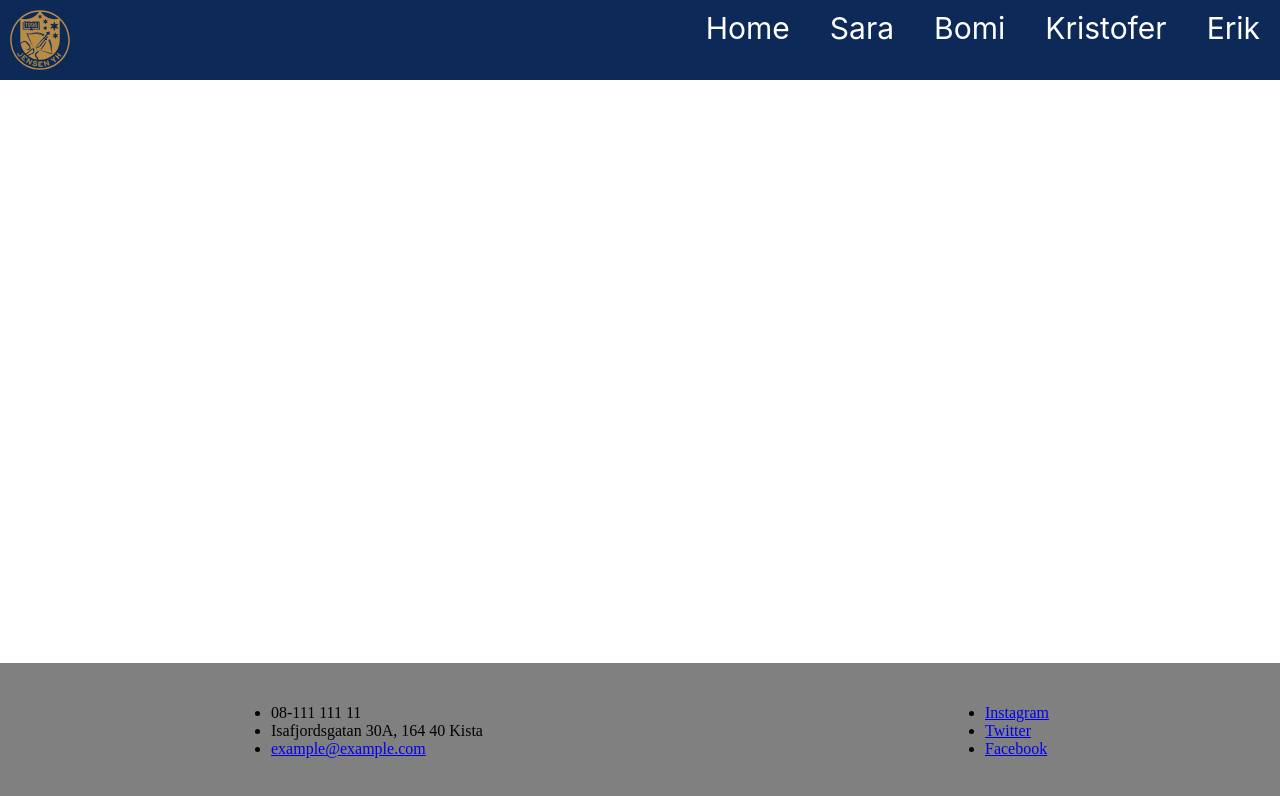
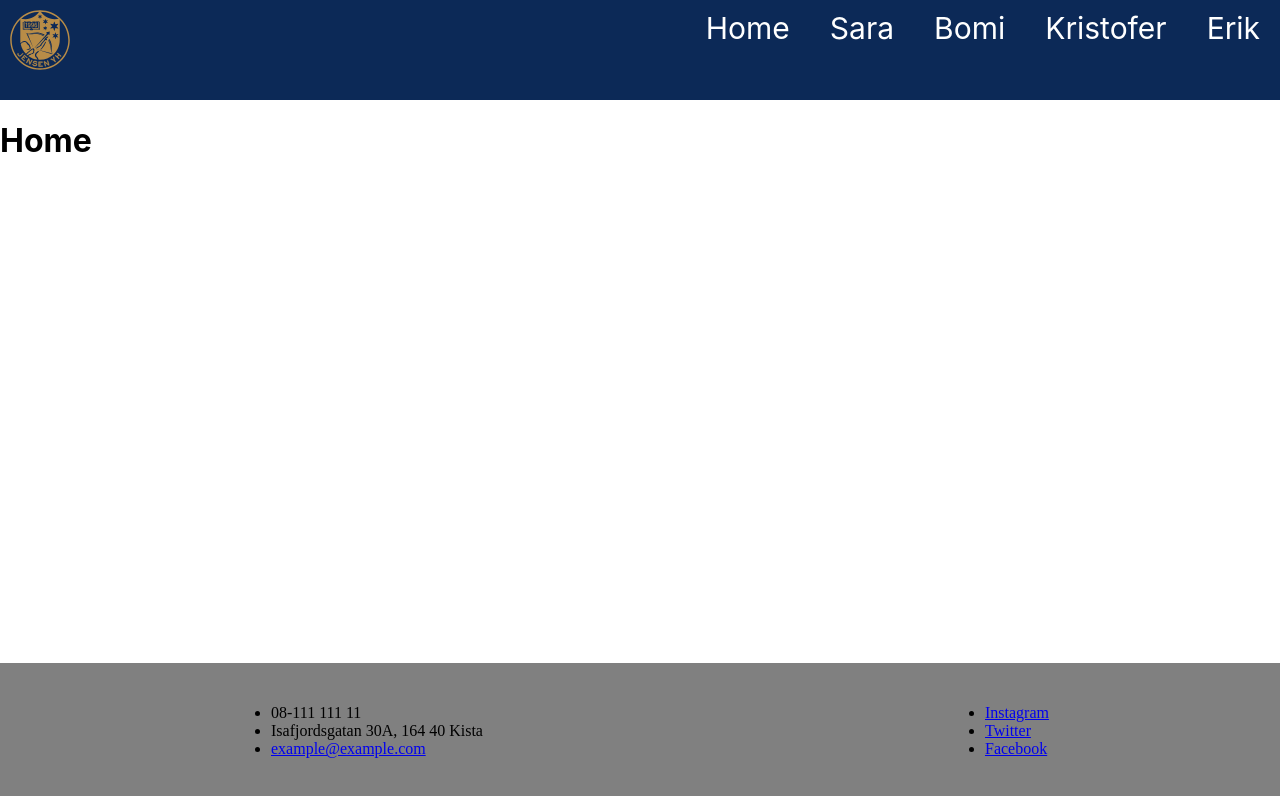
Before and after one commit to Blizzardst15/Webbramverk-Grupparbete, a React (Create React App) app in the folder jensen/: page / in a window 1280 px wide. Shown: the top 796 px of the page. Built offline with nearby package versions, Linux system fonts and the light colour scheme.

Commit message:
changing the header position to static

```diff
--- a/jensen/src/components/Header.css
+++ b/jensen/src/components/Header.css
@@ -1,6 +1,7 @@
 .fixed-header {
     width: 100%;
-    position: fixed;
+    height: 80px;
+    position: static;
     background: #0c2957;
     padding: 10px 0;
     color: #fff;
```
